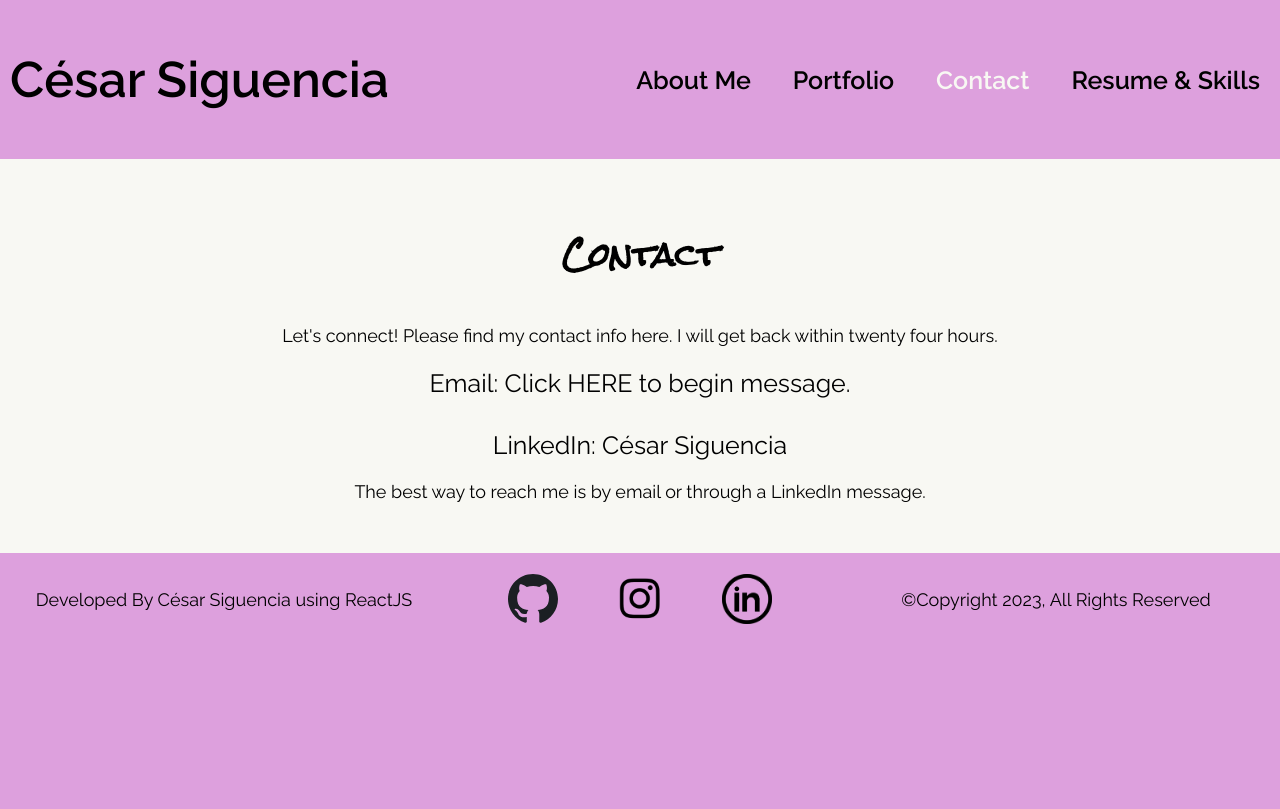
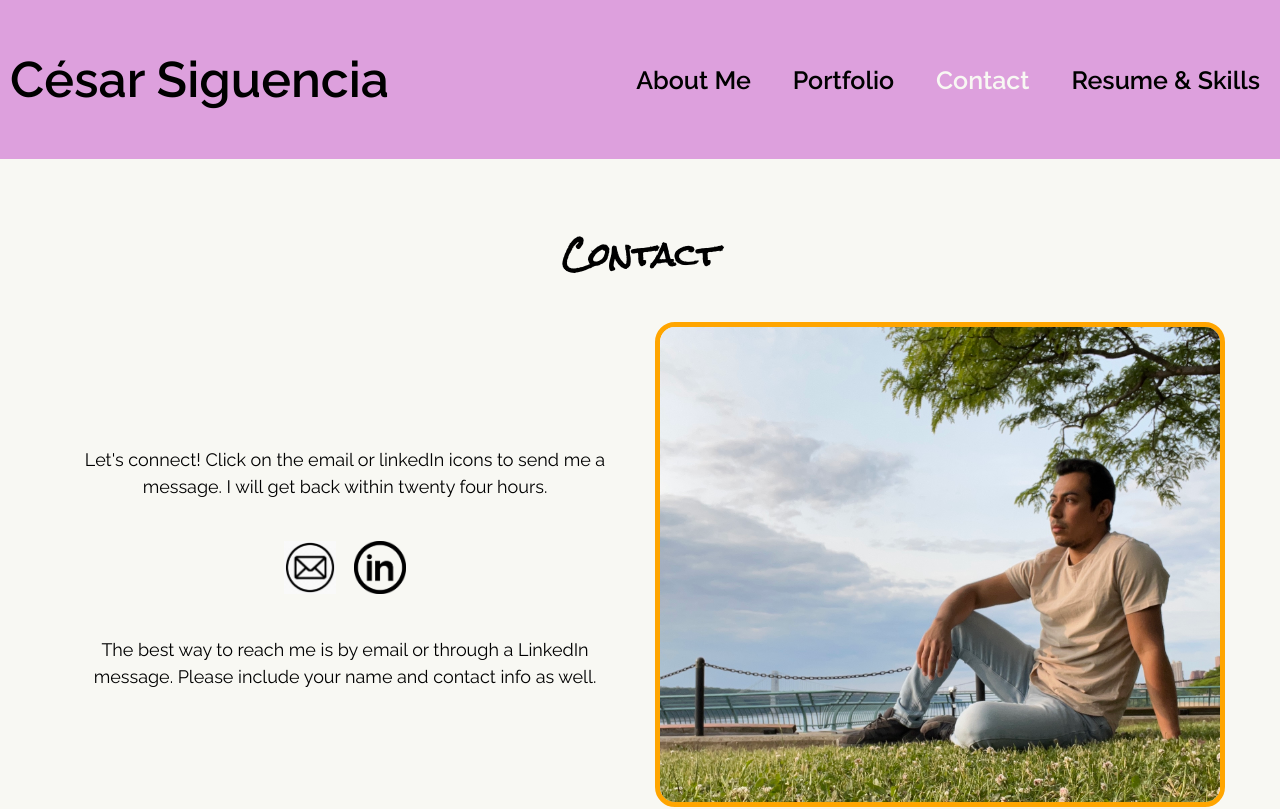
Before and after one commit to cesarsiguencia/my-react-portfolio, a React (Create React App) app: page /my-react-portfolio/contact in a window 1280 px wide. Shown: the top 809 px of the page. Built offline with nearby package versions, Linux system fonts and the light colour scheme.

Commit message:
2023/gray

```diff
--- a/src/App.css
+++ b/src/App.css
@@ -413,18 +413,12 @@ body{
 }
 
 .logos-contactpg{
-  width: 100%;
-  padding: 50px auto;
-  display: flex;
-  justify-content: space-between;
-  background-color: orange;
-  opacity: 0.5;
-  border-radius: 10px;
+  width: 75%;
 }
 
 .logos-contactpg:hover{
   transition: all 250ms ease-in-out;
-  opacity: 1;
+  width: 100%;
 
 }
 
--- a/src/pages/Contact.js
+++ b/src/pages/Contact.js
@@ -1,6 +1,9 @@
-import React, { useState } from 'react'
+import React from 'react'
 
-import riverbank_morning from '../media/me/IMG_9110.png'
+import me from '../media/me/me-at-park.png'
+import linkedin from '../media/icons/linkedin.png'
+import mail from '../media/icons/mail-icon.png'
+
 
 
 const Contact = () => {
@@ -8,22 +11,27 @@ const Contact = () => {
 return (
     <div className="body-divs">
         <h3>Contact</h3>
-        <p className="body-texts">Let's connect! Please find my contact info here. I will get back within twenty four hours. </p>
+        <div className='aboutme'>
 
-        <a className="links links-contact" href="mailto:cesar.siguencia@gmail.com">Email: Click HERE to begin message.</a>
-        <br></br>
-        <br></br>
-        <a className="links links-contact" href="https://www.linkedin.com/in/cesar-siguencia">LinkedIn: César Siguencia </a>
+                <div className='aboutme-blocks'>
+                    <p className="body-texts">Let's connect! Click on the email or linkedIn icons to send me a message. I will get back within twenty four hours. </p>
 
-        <p className="body-texts"> The best way to reach me is by email or through a LinkedIn message.</p>
+                    <div className="logos" width='50%' style={{ margin: '0 auto', justifyContent: 'space-around', height: '100px' }}>
+                        <a className="icon-align" href="mailto:cesar.siguencia@gmail.com" target="_blank" rel="noopener noreferrer">
+                            <img className="logos-icons logos-contactpg" src={mail} width="50" />
+                        </a>
 
+                        <a className="icon-align" href="https://www.linkedin.com/in/c%C3%A9sar-siguencia-b71aabba/" target="_blank" rel="noopener noreferrer">
+                            <img className="logos-icons logos-contactpg" src={linkedin} width="50" />
+                        </a>
+                    </div>
+                    <p className="body-texts"> The best way to reach me is by email or through a LinkedIn message. Please include your name and contact info as well.</p>
+                </div>
+                <div className='aboutme-blocks'>
+                    <img className='profile' src={me} width="100%"></img>
+                </div>
+            </div>
 
-        {/* <br></br>
-        <br></br>
-
-        <div>
-            <img className="profile" src={riverbank_morning} width="75%"></img>
-        </div> */}
 
     </div>
 
```
Also changed, not shown: src/media/icons/mail-icon.png (added), src/media/me/me-at-park.png (added).
